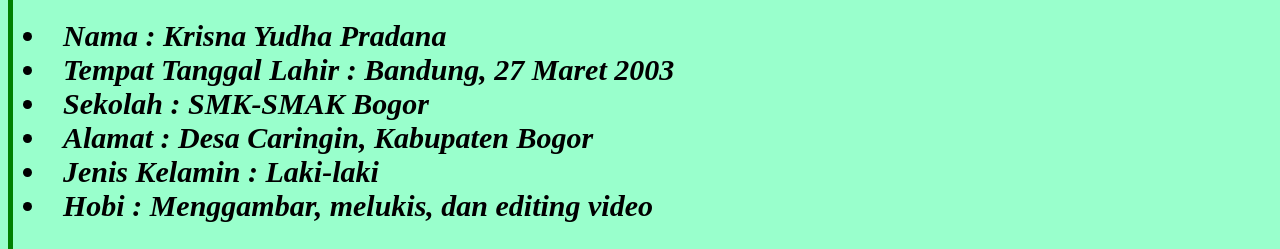
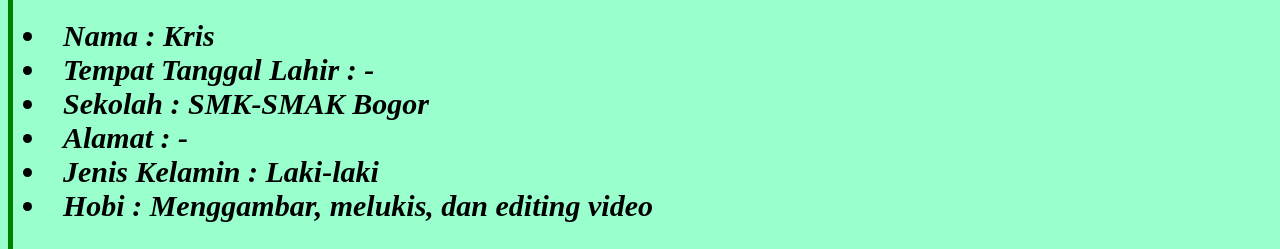
Before and after one commit to krisnayudha64/krisnayudha64.github.io, a plain HTML site: page index.html in a window 1280 px wide. Shown: the part 85-334 px from the top of the page. Drawn offline with Linux system fonts and the light colour scheme.

Commit message:
Update index.html

```diff
--- a/index.html
+++ b/index.html
@@ -9,10 +9,10 @@
 <body>
     <h1> &#10024;&#9827; Biodata Pemilik Web &#9827;&#10024;</h1>
 
-    <i><b><li>Nama : Krisna Yudha Pradana</li>
-    <li>Tempat Tanggal Lahir : Bandung, 27 Maret 2003</li>
+    <i><b><li>Nama : Kris </li>
+    <li>Tempat Tanggal Lahir : - </li>
 	<li>Sekolah : SMK-SMAK Bogor</li>
-	<li>Alamat : Desa Caringin, Kabupaten Bogor</li>
+	<li>Alamat : - </li>
 	<li>Jenis Kelamin : Laki-laki</li>
 	<li>Hobi : Menggambar, melukis, dan editing video</li><br></b></i>
 	<h2>Deskripsi Hobi</h2> <p>Ketika waktu luang saya menggunakannya untuk menyalurkan hobi saya, biasanya waktu luang tersedia di hari sabtu dan minggu. Kegiatan yang biasa dilakukan oleh saya adalah menggambar, melukis atau editing video (salah satunya saja), karena kalau tiga-tiganya waktunya tidak cukup.</p><img src="Aku_n_idola.png"/>
```
